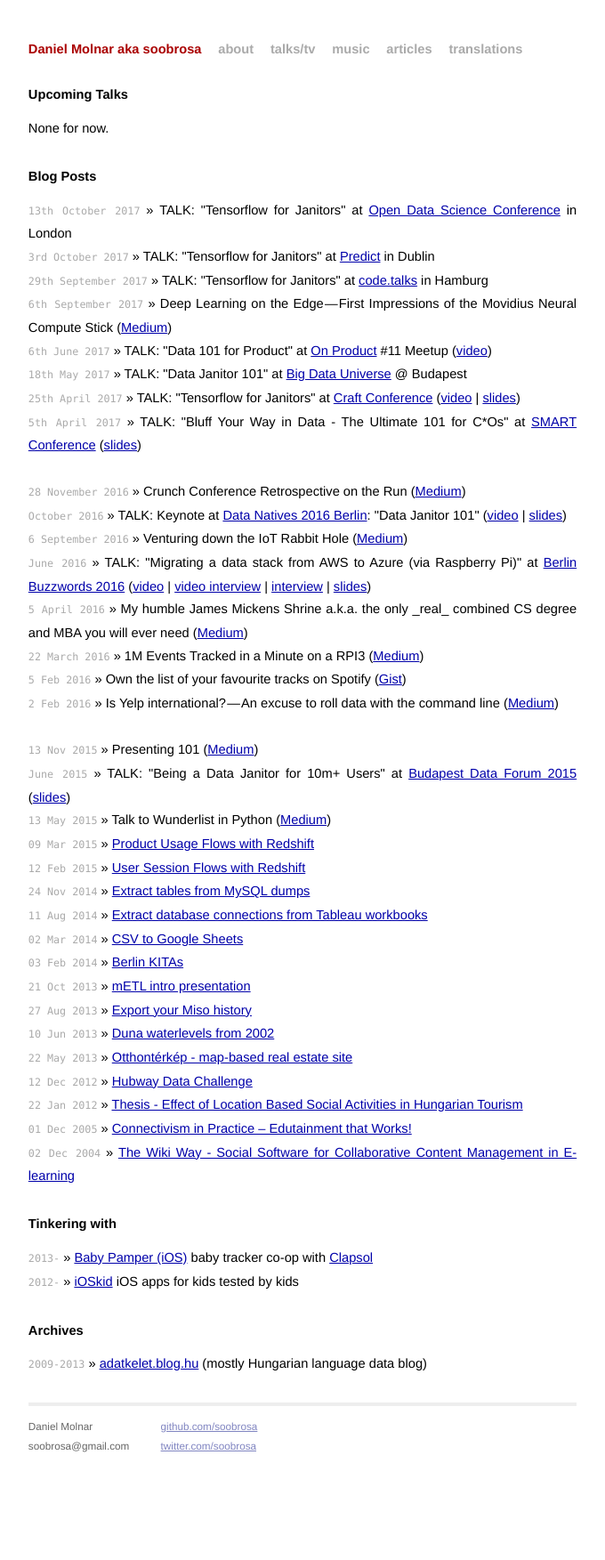
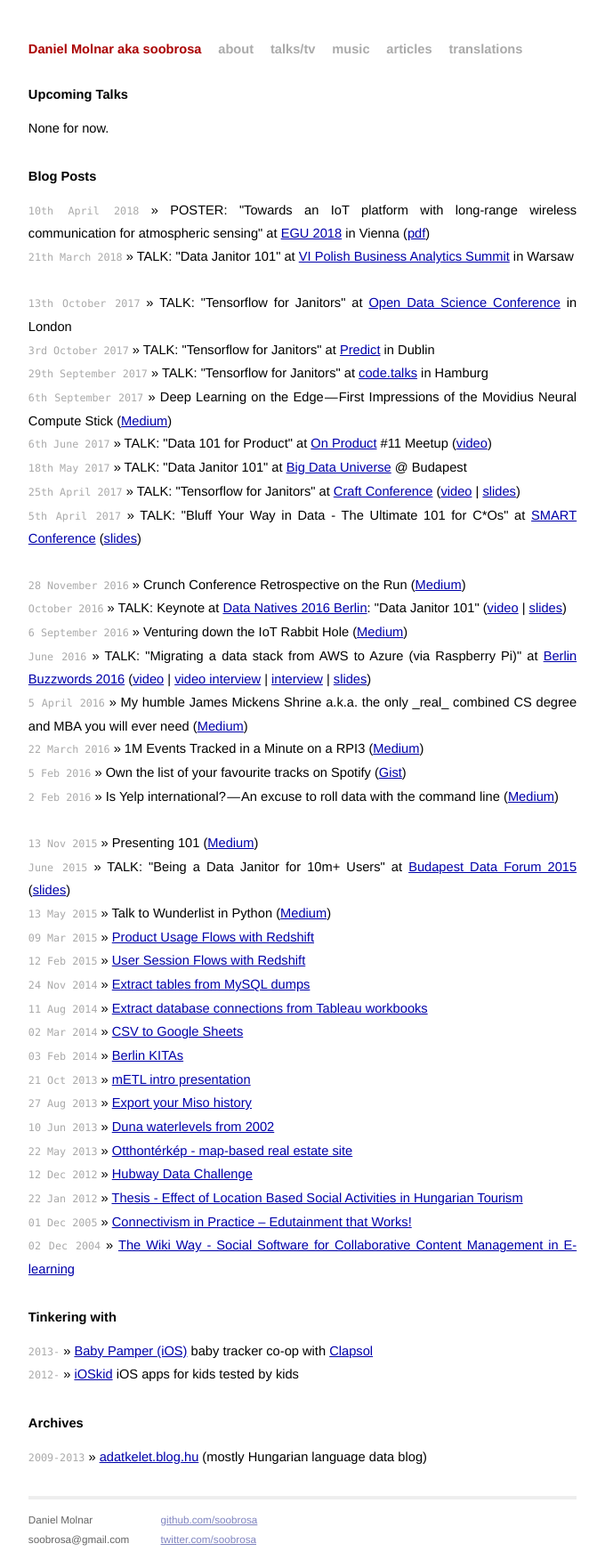
Before and after one commit to mojombo/mojombo.github.io, a Jekyll site: the page built from index.html, in a window 1280 px wide. Shown: the whole page at 89% size, without its empty margins (300-980 px from the left). Built offline with Jekyll 4.4.1, drawn with Linux system fonts in a browser that asks for light colours; before the commit the page ends 1648 px from its top, so only the background shows below that.

Commit message:
Update index.html

```diff
--- a/index.html
+++ b/index.html
@@ -12,6 +12,9 @@
 <div id="home">
   <h1>Blog Posts</h1>
   <ul class="posts">
+    <li><span>10th April 2018</span> &raquo; POSTER: "Towards an IoT platform with long-range wireless communication for atmospheric sensing" at <a href="https://www.egu2018.eu">EGU 2018</a> in Vienna (<a href="https://meetingorganizer.copernicus.org/EGU2018/EGU2018-12200.pdf">pdf</a>)
+    <li><span>21th March 2018</span> &raquo; TALK: "Data Janitor 101" at <a href="http://www.trioconferences.pl/www-6PBSA/">VI Polish Business Analytics Summit</a> in Warsaw
+    <li>&nbsp;</li>
     <li><span>13th October 2017</span> &raquo; TALK: "Tensorflow for Janitors" at <a href="https://www.odsc.com/london">Open Data Science Conference</a> in London
     <li><span>3rd October 2017</span> &raquo; TALK: "Tensorflow for Janitors" at <a href="http://www.predictconference.com">Predict</a> in Dublin
     <li><span>29th September 2017</span> &raquo; TALK: "Tensorflow for Janitors" at <a href="https://www.codetalks.de/de/2017/programm">code.talks</a> in Hamburg
```
